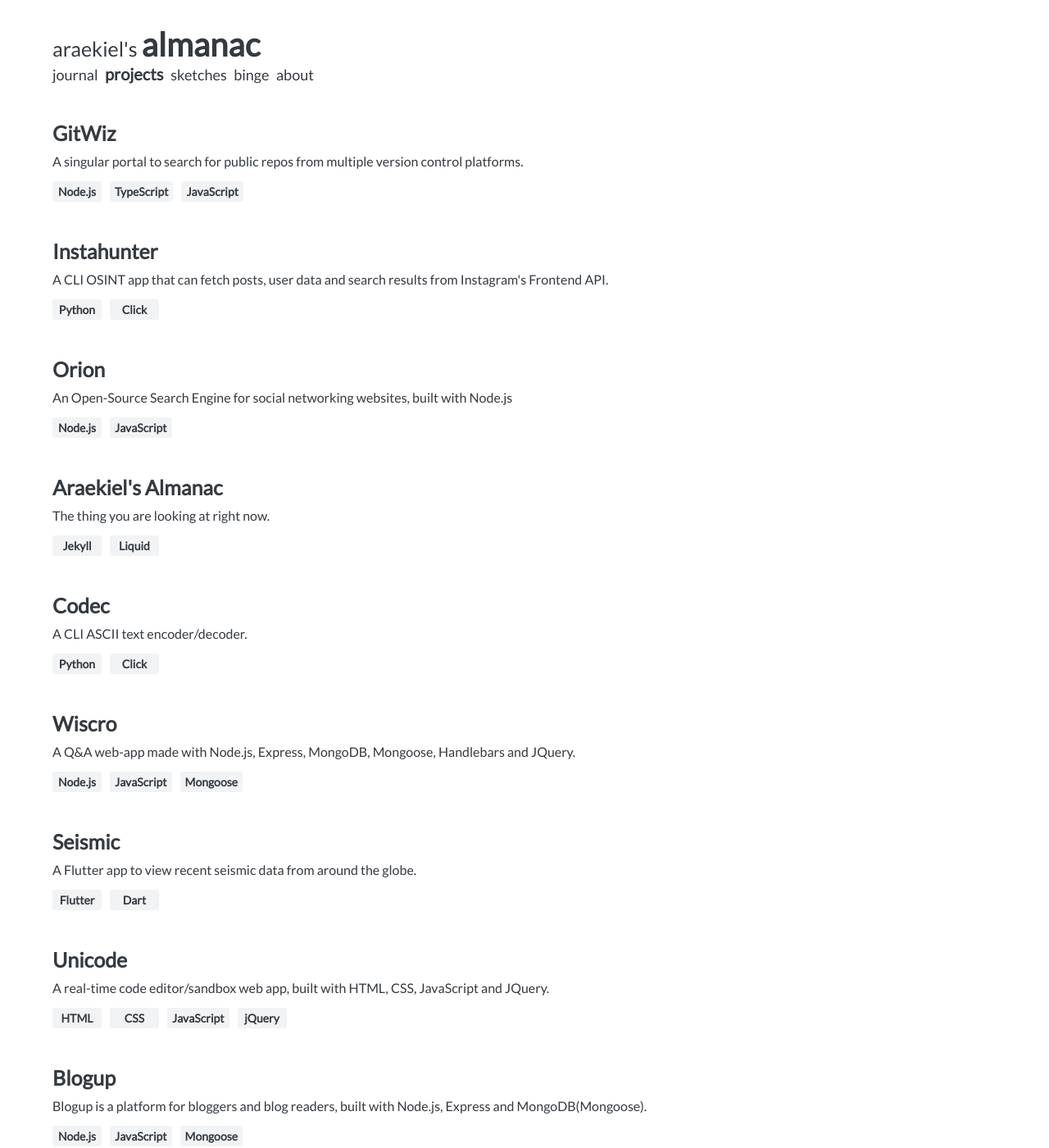
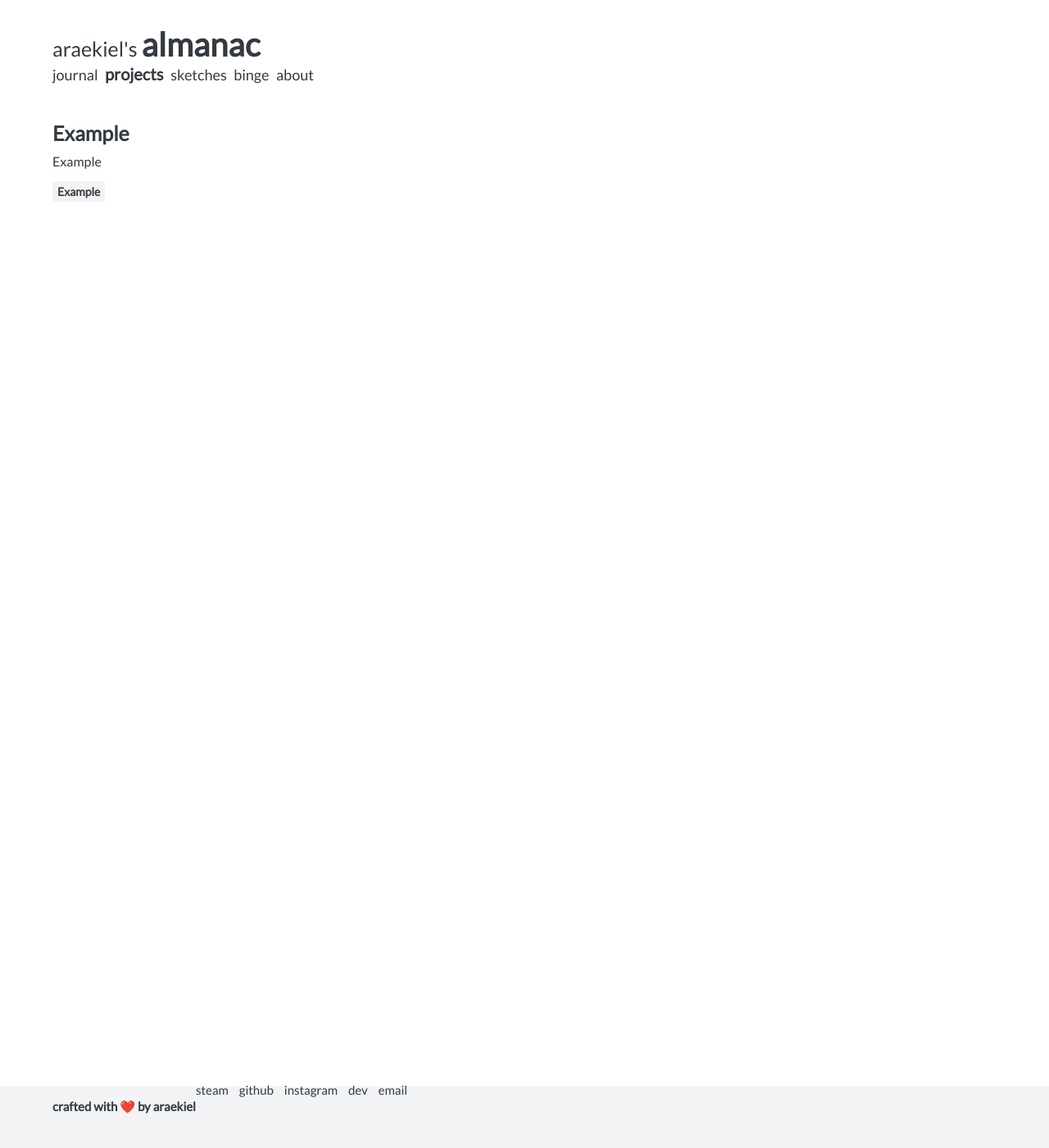
Before and after one commit to shashwatah/almanac, a Jekyll site: the page built from _pages/projects.html, in a window 1280 px wide and 1400 px high. Shown: the whole window at 82% size. Built offline with Jekyll 4.4.1, drawn with Linux system fonts in a browser that asks for light colours.

Commit message:
update: _data: binge.yml, projects.yml, sketches.yml

```diff
--- a/_data/projects.yml
+++ b/_data/projects.yml
@@ -1,69 +1,7 @@
 # Function: contains data for 'projects' page
 
-- title: GitWiz
-  desc: A singular portal to search for public repos from multiple version control platforms.
+- title: Example
+  desc: Example
   tags:
-    - name: Node.js
-    - name: TypeScript
-    - name: JavaScript
-  url: https://gitwiz.herokuapp.com
-
-- title: Instahunter
-  desc: A CLI OSINT app that can fetch posts, user data and search results from Instagram's Frontend API.
-  tags:
-    - name: Python
-    - name: Click
-  url: https://araekiel.github.io/instahunter
-
-- title: Orion
-  desc: An Open-Source Search Engine for social networking websites, built with Node.js
-  tags:
-    - name: Node.js
-    - name: JavaScript
-  url: https://www.github.com/Araekiel/orion
-
-- title: Araekiel's Almanac
-  desc: The thing you are looking at right now.
-  tags:
-    - name: Jekyll
-    - name: Liquid
-  url: https://araekiel.netlify.app
-
-- title: Codec
-  desc: A CLI ASCII text encoder/decoder.
-  tags:
-    - name: Python
-    - name: Click
-  url: https://araekiel.github.io/codec
-
-- title: Wiscro
-  desc: A Q&A web-app made with Node.js, Express, MongoDB, Mongoose, Handlebars and JQuery.
-  tags:
-    - name: Node.js
-    - name: JavaScript
-    - name: Mongoose
-  url: https://www.github.com/Araekiel/wiscro
-
-- title: Seismic
-  desc: A Flutter app to view recent seismic data from around the globe.
-  tags:
-    - name: Flutter
-    - name: Dart
-  url: https://www.github.com/Araekiel/seismic
-
-- title: Unicode
-  desc: A real-time code editor/sandbox web app, built with HTML, CSS, JavaScript and JQuery.
-  tags:
-    - name: HTML
-    - name: CSS
-    - name: JavaScript
-    - name: jQuery
-  url: https://www.github.com/Araekiel/unicode
-
-- title: Blogup
-  desc: Blogup is a platform for bloggers and blog readers, built with Node.js, Express and MongoDB(Mongoose).
-  tags:
-    - name: Node.js
-    - name: JavaScript
-    - name: Mongoose
-  url: https://www.github.com/Araekiel/blogup
+    - name: Example
+  url: https://example.com
```
Also changed, not shown: _data/binge.yml (+3 -7 lines), _data/sketches.yml (+1 -10 lines).
